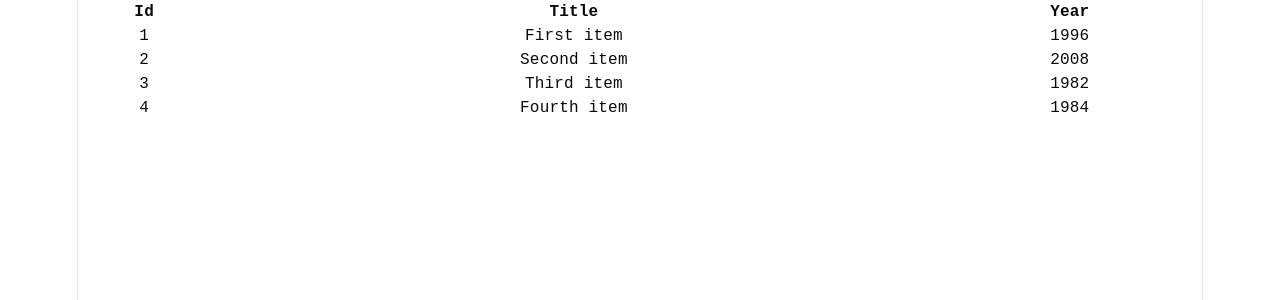
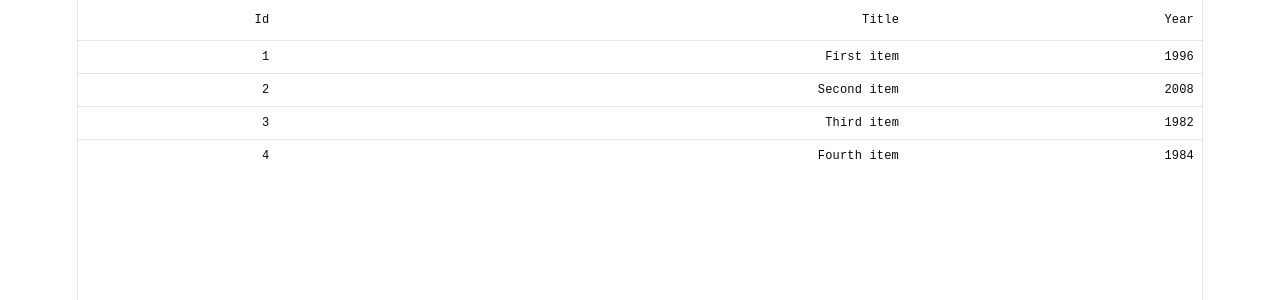
Before and after one commit to LexiconGroup61/react-frontend, a React (Vite) app: page /table in a window 1280 px wide. Shown: the top 300 px of the page. Built offline with nearby package versions, Linux system fonts and the light colour scheme.

Commit message:
shadcn/ui table

```diff
--- a/src/components/Table.jsx
+++ b/src/components/DataTable.jsx
@@ -1,4 +1,12 @@
 import {createColumnHelper, flexRender, getCoreRowModel, useReactTable} from "@tanstack/react-table";
+import {
+    Table,
+    TableBody,
+    TableCell,
+    TableHead,
+    TableHeader,
+    TableRow,
+} from "@/components/ui/table"
 
 const data = [
     { id: 1, title: "First item", year: 1996 },
@@ -24,7 +32,7 @@
     })
 ]
 
-const Table = () => {
+const DataTable = () => {
 
     const table = useReactTable({
         data,
@@ -33,31 +41,31 @@
     })
 
     return (
-            <table>
-                <thead>
+            <Table>
+                <TableHeader>
                 { table.getHeaderGroups().map((headerGroup) => (
-                    <tr>
+                    <TableRow>
                         {headerGroup.headers.map((header) => (
-                            <th >
+                            <TableHead className="text-right">
                                 { flexRender(header.column.columnDef.header, header.getContext())}
-                            </th>
+                            </TableHead>
                         ))}
-                    </tr>
+                    </TableRow>
                 ))}
-                </thead>
-                <tbody>
+                </TableHeader>
+                <TableBody>
                 { table.getRowModel().rows.map((rowModel) => (
-                    <tr>
+                    <TableRow>
                     {rowModel.getVisibleCells().map((cell) => (
-                        <td>
+                        <TableCell className="text-right">
                             { flexRender(cell.column.columnDef.cell, cell.getContext())}
-                        </td>
+                        </TableCell>
                     ))}
-                </tr>))}
-                </tbody>
-            </table>
+                </TableRow>))}
+                </TableBody>
+            </Table>
 
     );
 };
 
-export default Table;
+export default DataTable;
--- /dev/null
+++ b/src/components/ui/table.jsx
@@ -0,0 +1,121 @@
+import * as React from "react"
+
+import { cn } from "@/lib/utils"
+
+function Table({
+  className,
+  ...props
+}) {
+  return (
+    <div data-slot="table-container" className="relative w-full overflow-x-auto">
+      <table
+        data-slot="table"
+        className={cn("w-full caption-bottom text-xs", className)}
+        {...props} />
+    </div>
+  );
+}
+
+function TableHeader({
+  className,
+  ...props
+}) {
+  return (
+    <thead
+      data-slot="table-header"
+      className={cn("[&_tr]:border-b", className)}
+      {...props} />
+  );
+}
+
+function TableBody({
+  className,
+  ...props
+}) {
+  return (
+    <tbody
+      data-slot="table-body"
+      className={cn("[&_tr:last-child]:border-0", className)}
+      {...props} />
+  );
+}
+
+function TableFooter({
+  className,
+  ...props
+}) {
+  return (
+    <tfoot
+      data-slot="table-footer"
+      className={cn("border-t bg-muted/50 font-medium [&>tr]:last:border-b-0", className)}
+      {...props} />
+  );
+}
+
+function TableRow({
+  className,
+  ...props
+}) {
+  return (
+    <tr
+      data-slot="table-row"
+      className={cn(
+        "border-b transition-colors hover:bg-muted/50 has-aria-expanded:bg-muted/50 data-[state=selected]:bg-muted",
+        className
+      )}
+      {...props} />
+  );
+}
+
+function TableHead({
+  className,
+  ...props
+}) {
+  return (
+    <th
+      data-slot="table-head"
+      className={cn(
+        "h-10 px-2 text-left align-middle font-medium whitespace-nowrap text-foreground [&:has([role=checkbox])]:pr-0",
+        className
+      )}
+      {...props} />
+  );
+}
+
+function TableCell({
+  className,
+  ...props
+}) {
+  return (
+    <td
+      data-slot="table-cell"
+      className={cn(
+        "p-2 align-middle whitespace-nowrap [&:has([role=checkbox])]:pr-0",
+        className
+      )}
+      {...props} />
+  );
+}
+
+function TableCaption({
+  className,
+  ...props
+}) {
+  return (
+    <caption
+      data-slot="table-caption"
+      className={cn("mt-4 text-xs text-muted-foreground", className)}
+      {...props} />
+  );
+}
+
+export {
+  Table,
+  TableHeader,
+  TableBody,
+  TableFooter,
+  TableHead,
+  TableRow,
+  TableCell,
+  TableCaption,
+}
--- a/src/main.jsx
+++ b/src/main.jsx
@@ -11,7 +11,7 @@
 import Shopping from "@/components/Shopping.jsx";
 import Reference from "@/components/Reference.jsx";
 import Kanban from "@/components/Kanban.jsx";
-import Table from "@/components/Table.jsx";
+import DataTable from "@/components/DataTable.jsx";
 
 const router = createBrowserRouter([
     {
@@ -24,7 +24,7 @@
     },
     {
         path: "/table",
-        Component: Table
+        Component: DataTable
     },
     {
         path: "/reference",
```
Also changed, not shown: 1 other file (tests, documents, lock files or other folders).
